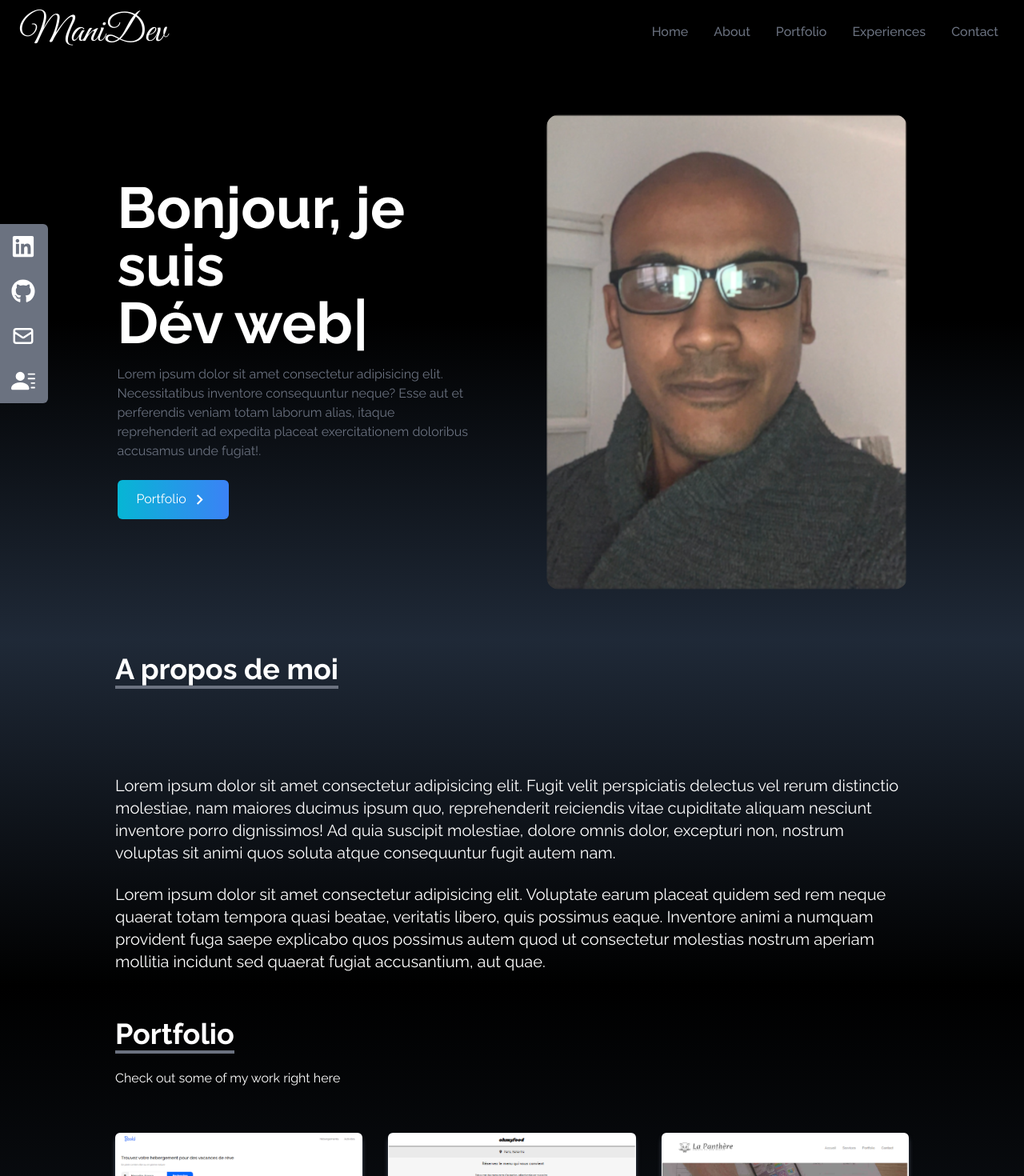
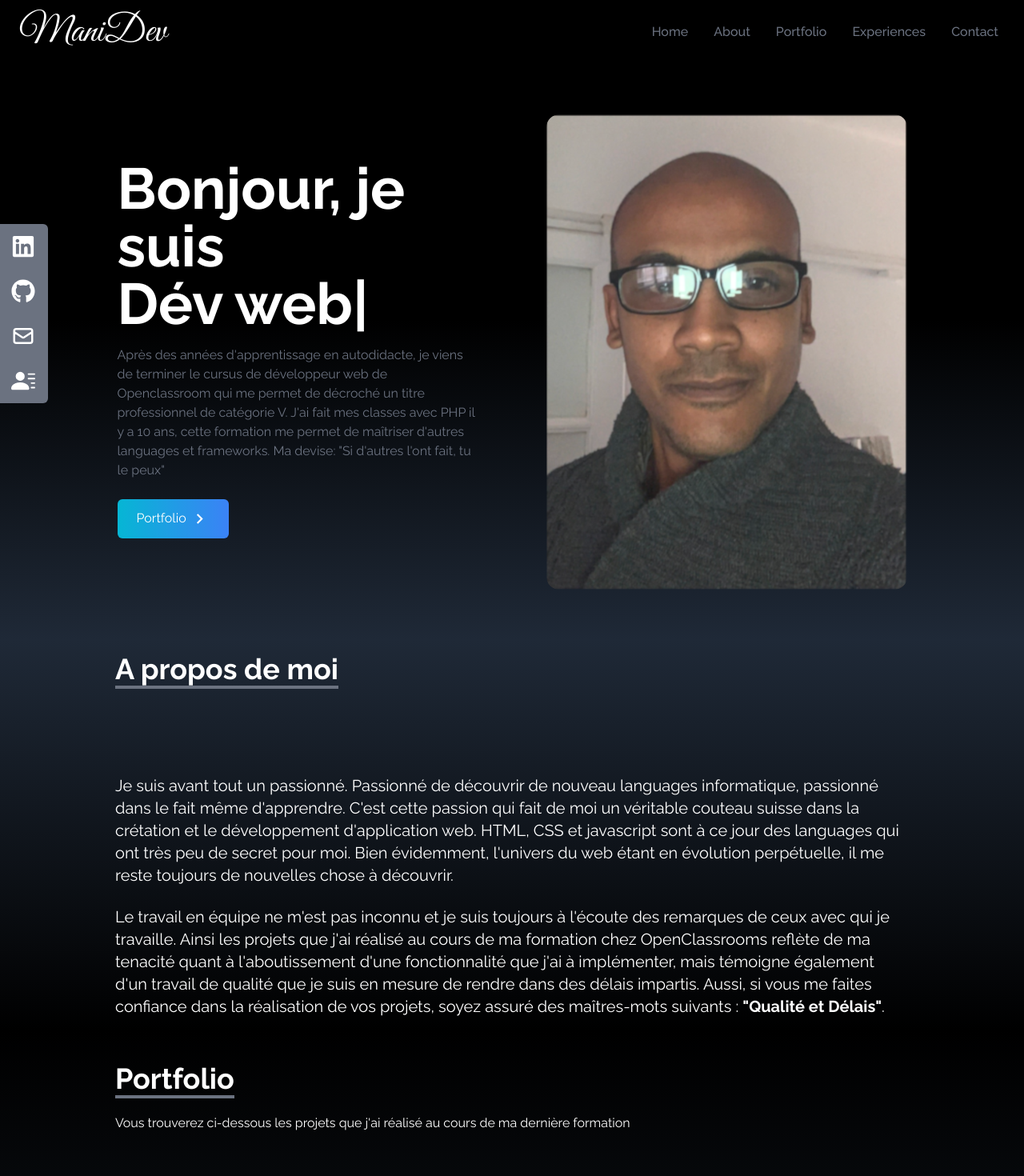
Before and after one commit to Manidoux41/portfolio-manidev2, a React (Vite) app: page / in a window 1280 px wide. Shown: the top 1470 px of the page at 80% size. Built offline with nearby package versions, Linux system fonts and the light colour scheme.

Commit message:
send Portfolio

```diff
--- a/src/App.jsx
+++ b/src/App.jsx
@@ -16,7 +16,7 @@ function App() {
       <About />
       <Portfolio />
       <Experiences />
-      <ExpPro />
+      {/* <ExpPro /> */}
       <Contact />
 
       <SocialLinks />
--- a/src/components/About.jsx
+++ b/src/components/About.jsx
@@ -7,10 +7,11 @@ const About = () => {
             <div className='pb-8'>
                 <p className='text-4xl font-bold inline border-b-4 border-gray-500'>A propos de moi</p>
             </div>
-            <p className='text-xl mt-20 '>Lorem ipsum dolor sit amet consectetur adipisicing elit. Fugit velit perspiciatis delectus vel rerum distinctio molestiae, nam maiores ducimus ipsum quo, reprehenderit reiciendis vitae cupiditate aliquam nesciunt inventore porro dignissimos! Ad quia suscipit molestiae, dolore omnis dolor, excepturi non, nostrum voluptas sit animi quos soluta atque consequuntur fugit autem nam.
+            <p className='text-xl mt-20 '>Je suis avant tout un passionné. Passionné de découvrir de nouveau languages informatique, passionné dans le fait même d'apprendre. C'est cette passion qui fait de moi un véritable couteau suisse dans la crétation et le développement d'application web. HTML, CSS et javascript sont à ce jour des languages qui ont très peu de secret pour moi. Bien évidemment, l'univers du web étant en évolution perpétuelle, il me reste toujours de nouvelles chose à découvrir.
             </p>
             <br />
-            <p className='text-xl'>Lorem ipsum dolor sit amet consectetur adipisicing elit. Voluptate earum placeat quidem sed rem neque quaerat totam tempora quasi beatae, veritatis libero, quis possimus eaque. Inventore animi a numquam provident fuga saepe explicabo quos possimus autem quod ut consectetur molestias nostrum aperiam mollitia incidunt sed quaerat fugiat accusantium, aut quae.
+            <p className='text-xl'>Le travail en équipe ne m'est pas inconnu et je suis toujours à l'écoute des remarques de ceux avec qui je travaille. Ainsi les projets que j'ai réalisé au cours de ma formation chez OpenClassrooms reflète de ma tenacité quant à l'aboutissement d'une fonctionnalité que j'ai à implémenter, mais témoigne également d'un travail de qualité que je suis en mesure de rendre dans des délais impartis.
+            Aussi, si vous me faites confiance dans la réalisation de vos projets, soyez assuré des maîtres-mots suivants : <bold className="font-bold">"Qualité et Délais"</bold>.
             </p>
         </div>
     </div>
--- a/src/components/Contact.jsx
+++ b/src/components/Contact.jsx
@@ -2,7 +2,7 @@ import React from 'react'
 
 const Contact = () => {
   return (
-    <div name='contact'  className="bg-gradient-to-b from-gray-800 to-black w-full :h-screen">
+    <div name='contact'  className="bg-gradient-to-b from-black to-gray-800 w-full :h-screen">
         <div className='flex flex-col p-4 justify-center max-w-screen-lg mx-auto h-full'>
             <div className='pb-8'>
                 <p className="text-4xl text-white font-bold border-b-4 border-gray-500 p-2 inline">Contact</p>
--- a/src/components/Home.jsx
+++ b/src/components/Home.jsx
@@ -23,8 +23,7 @@ const Home = () => {
           wrapper='span'
           repeat={Infinity} /></div>
           <p className="text-gray-500 py-4  max-w-md">
-           Lorem ipsum dolor sit amet consectetur adipisicing elit. Necessitatibus inventore consequuntur neque? Esse aut et perferendis veniam totam laborum alias, itaque reprehenderit ad expedita placeat exercitationem doloribus accusamus unde fugiat!.
-          </p>
+          Après des années d'apprentissage en autodidacte, je viens de terminer le cursus de développeur web de Openclassroom qui me permet de décroché un titre professionnel de catégorie V. J'ai fait mes classes avec PHP il y a 10 ans, cette formation me permet de maîtriser d'autres languages et frameworks. Ma devise: "Si d'autres l'ont fait, tu le peux"          </p>
           <div>
             <Link to="portfolio" smooth duration={500} className="group text-white w-fit px-6 py-3 my-2 flex items-center rounded-md bg-gradient-to-r from-cyan-500 to-blue-500 cursor-pointer">
               Portfolio
--- a/src/components/Portfolio.jsx
+++ b/src/components/Portfolio.jsx
@@ -73,7 +73,7 @@ const Portfolio = () => {
       <div className="max-w-screen-lg py-10 px-4 mx-auto flex flex-col justify-center w-full h-full">
         <div className="pb-8">
           <p className="text-4xl font-bold inline border-b-4 border-gray-500">Portfolio</p>
-          <p className=" py-6">Check out some of my work right here</p>
+          <p className=" py-6">Vous trouverez ci-dessous les projets que j'ai réalisé au cours de ma dernière formation</p>
         </div>
         <div className=" grid sm:grid-cols-2 md:grid-cols-3 gap-8 px-12 sm:px-0 ">
         {portfolios.map(({ id, src,demo,code,description, technos }) => (
```
